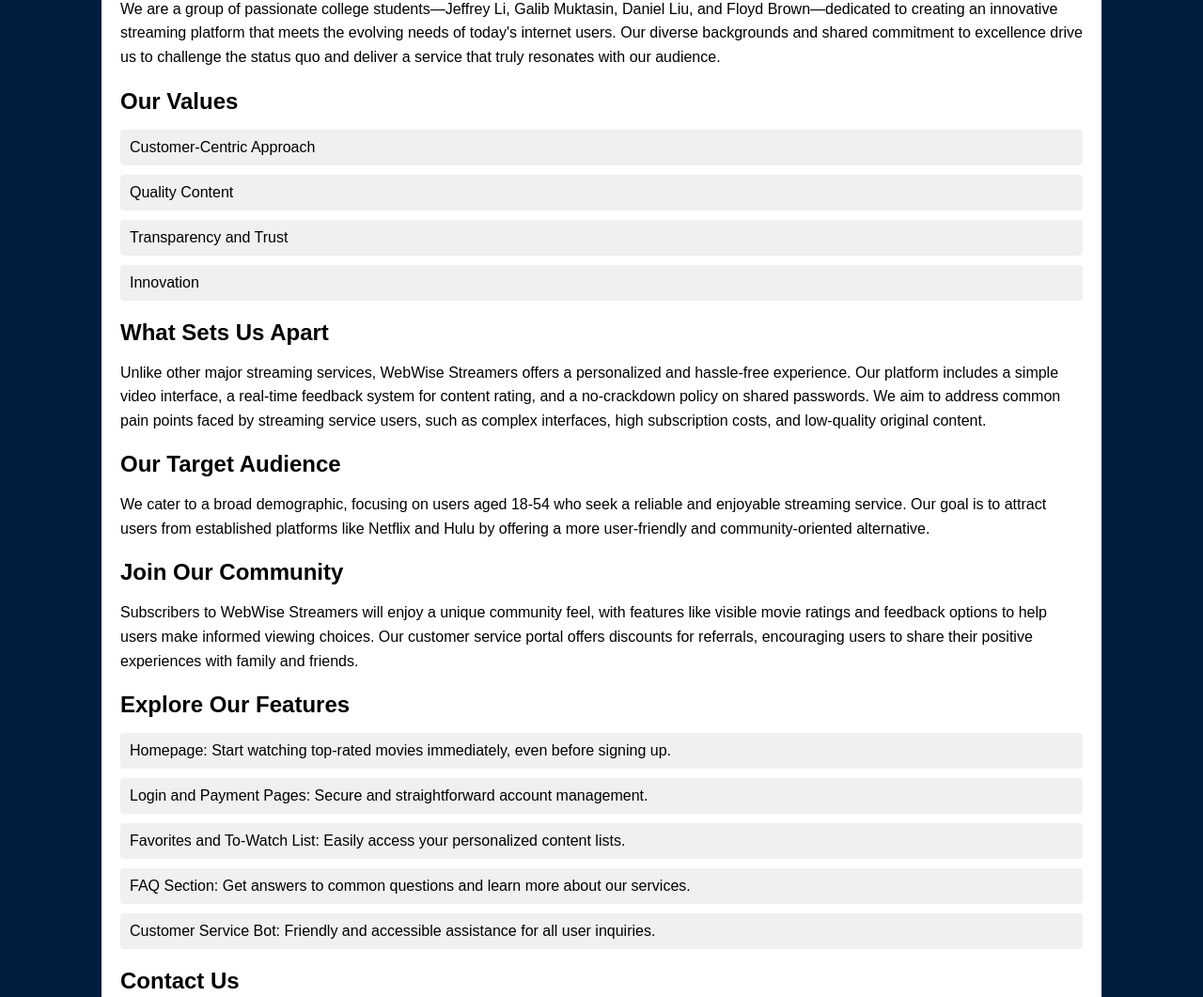
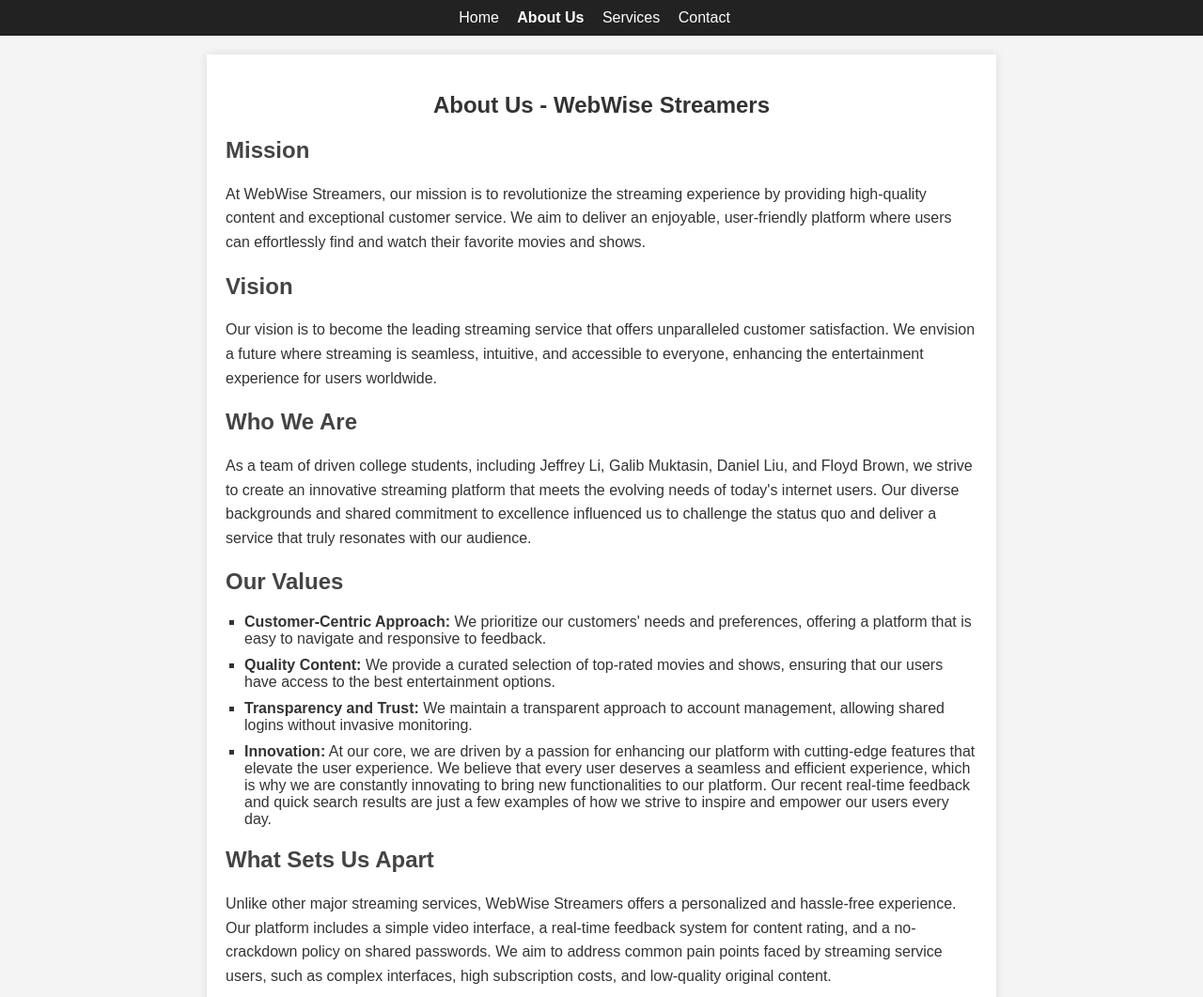
Before and after one commit to jamtone/cscifrp22project2, a website: page About.html in a window 1280 px wide. Shown: the top 1061 px of the page at 94% size. Drawn offline with Linux system fonts and the light colour scheme.

Commit message:
Add files via upload

```diff
--- a/About.html
+++ b/About.html
@@ -7,40 +7,56 @@
     <link rel="stylesheet" href="styles.css">
 </head>
 <body>
-    <div class="container">
+    <header>
+        <nav>
+            <ul>
+                <li><a href="index.html">Home</a></li>
+                <li><a href="about.html" class="active">About Us</a></li>
+                <li><a href="services.html">Services</a></li>
+                <li><a href="contact.html">Contact</a></li>
+            </ul>
+        </nav>
+    </header>
+
+    <main>
         <section class="about-us">
-            <h1>About Us</h1>
-            <h2>Mission Statement</h2>
+            <h1>About Us - WebWise Streamers</h1>
+            <article>
+                <h2>Mission</h2>
                 <p>At WebWise Streamers, our mission is to revolutionize the streaming experience by providing high-quality content and exceptional customer service. We aim to deliver an enjoyable, user-friendly platform where users can effortlessly find and watch their favorite movies and shows.</p>
-            <h2>Vision Statement</h2>
+            </article>
+            <article>
+                <h2>Vision</h2>
                 <p>Our vision is to become the leading streaming service that offers unparalleled customer satisfaction. We envision a future where streaming is seamless, intuitive, and accessible to everyone, enhancing the entertainment experience for users worldwide.</p>
+            </article>
+            <article>
                 <h2>Who We Are</h2>
-            <p>We are a group of passionate college students—Jeffrey Li, Galib Muktasin, Daniel Liu, and Floyd Brown—dedicated to creating an innovative streaming platform that meets the evolving needs of today's internet users. Our diverse backgrounds and shared commitment to excellence drive us to challenge the status quo and deliver a service that truly resonates with our audience.</p>
+                <p>As a team of driven college students, including Jeffrey Li, Galib Muktasin, Daniel Liu, and Floyd Brown, we strive to create an innovative streaming platform that meets the evolving needs of today's internet users. Our diverse backgrounds and shared commitment to excellence influenced us to challenge the status quo and deliver a service that truly resonates with our audience.</p>
+            </article>
+            <article>
                 <h2>Our Values</h2>
                 <ul>
-                <li>Customer-Centric Approach</li>
-                <li>Quality Content</li>
-                <li>Transparency and Trust</li>
-                <li>Innovation</li>
+                    <li><strong>Customer-Centric Approach:</strong> We prioritize our customers' needs and preferences, offering a platform that is easy to navigate and responsive to feedback.</li>
+                    <li><strong>Quality Content:</strong> We provide a curated selection of top-rated movies and shows, ensuring that our users have access to the best entertainment options.</li>
+                    <li><strong>Transparency and Trust:</strong> We maintain a transparent approach to account management, allowing shared logins without invasive monitoring.</li>
+                    <li><strong>Innovation:</strong> At our core, we are driven by a passion for enhancing our platform with cutting-edge features that elevate the user experience. We believe that every user deserves a seamless and efficient experience, which is why we are constantly innovating to bring new functionalities to our platform. Our recent real-time feedback and quick search results are just a few examples of how we strive to inspire and empower our users every day.</li>
                 </ul>
+            </article>
+            <article>
                 <h2>What Sets Us Apart</h2>
                 <p>Unlike other major streaming services, WebWise Streamers offers a personalized and hassle-free experience. Our platform includes a simple video interface, a real-time feedback system for content rating, and a no-crackdown policy on shared passwords. We aim to address common pain points faced by streaming service users, such as complex interfaces, high subscription costs, and low-quality original content.</p>
-            <h2>Our Target Audience</h2>
-            <p>We cater to a broad demographic, focusing on users aged 18-54 who seek a reliable and enjoyable streaming service. Our goal is to attract users from established platforms like Netflix and Hulu by offering a more user-friendly and community-oriented alternative.</p>
+            </article>
+            <article>
                 <h2>Join Our Community</h2>
-            <p>Subscribers to WebWise Streamers will enjoy a unique community feel, with features like visible movie ratings and feedback options to help users make informed viewing choices. Our customer service portal offers discounts for referrals, encouraging users to share their positive experiences with family and friends.</p>
-            <h2>Explore Our Features</h2>
-            <ul>
-                <li>Homepage: Start watching top-rated movies immediately, even before signing up.</li>
-                <li>Login and Payment Pages: Secure and straightforward account management.</li>
-                <li>Favorites and To-Watch List: Easily access your personalized content lists.</li>
-                <li>FAQ Section: Get answers to common questions and learn more about our services.</li>
-                <li>Customer Service Bot: Friendly and accessible assistance for all user inquiries.</li>
-            </ul>
-            <h2>Contact Us</h2>
-            <p>For more information, visit our website or reach out to our support team. We are here to ensure you have the best streaming experience possible.</p>
+                <p>Subscribers to WebWise Streamers will enjoy a unique community feel, with features like visible movie ratings and feedback options to help users make informed viewing choices. Our customer service portal inspires users to spread the word about their positive experiences by offering discounts for referrals. This encourages them to share their satisfaction with others, creating a ripple effect of positivity and goodwill.</p>
+            </article>
         </section>
-    </div>
+    </main>
+
+    <footer>
+        <p>&copy; 2024 WebWise Streamers. All rights reserved.</p>
+    </footer>
+
     <script src="scripts.js"></script>
 </body>
 </html>
--- a/scripts.js
+++ b/scripts.js
@@ -1,5 +1,4 @@
-// JavaScript file for potential interactive features
-document.addEventListener('DOMContentLoaded', function() {
-    console.log('About Us page loaded');
-    // Add any interactive functionality here if needed
+// Add any interactive JavaScript functionalities if needed in the future
+document.addEventListener("DOMContentLoaded", function() {
+    console.log("About Us page loaded");
 });
--- a/styles.css
+++ b/styles.css
@@ -1,45 +1,81 @@
 body {
-    background-color: #001f3f; /* Dark Blue Background */
-    color: #000000; /* Black Text */
     font-family: Arial, sans-serif;
     margin: 0;
     padding: 0;
+    background-color: #f4f4f4;
+    color: #333;
     display: flex;
-    justify-content: center;
-    align-items: center;
-    height: 100vh;
+    flex-direction: column;
+    min-height: 100vh;
 }
 
-.container {
-    width: 80%;
-    max-width: 1200px;
+header {
+    background-color: #222;
+    color: #fff;
+    padding: 10px 0;
+    text-align: center;
+}
+
+nav ul {
+    list-style-type: none;
+    margin: 0;
+    padding: 0;
+}
+
+nav ul li {
+    display: inline;
+    margin-right: 15px;
+}
+
+nav ul li a {
+    color: #fff;
+    text-decoration: none;
+}
+
+nav ul li a.active {
+    font-weight: bold;
+}
+
+main {
+    flex: 1;
     padding: 20px;
-    background-color: #ffffff;
-    box-shadow: 0 4px 8px rgba(0, 0, 0, 0.1);
-    border-radius: 8px;
 }
 
 .about-us {
-    text-align: left;
+    max-width: 800px;
+    margin: 0 auto;
+    background-color: #fff;
+    padding: 20px;
+    box-shadow: 0 0 10px rgba(0, 0, 0, 0.1);
+    margin-bottom: 20px;
 }
 
-h1, h2 {
+.about-us h1 {
+    text-align: center;
+    margin-bottom: 20px;
+}
+
+.about-us h2 {
+    color: #444;
+}
+
+.about-us p {
+    line-height: 1.6;
+}
+
+.about-us ul {
+    list-style-type: square;
+    padding-left: 20px;
+}
+
+.about-us ul li {
     margin-bottom: 10px;
 }
 
-p {
-    margin-bottom: 20px;
-    line-height: 1.6;
+footer {
+    background-color: #222;
+    color: #fff;
+    text-align: center;
+    padding: 10px 0;
+    margin-top: auto;
 }
-
-ul {
-    list-style-type: none;
-    padding: 0;
-}
-
-ul li {
-    background-color: #f0f0f0;
-    margin-bottom: 10px;
-    padding: 10px;
-    border-radius: 4px;
-}
```
Lines whose indentation alone changed are shown as unchanged.
